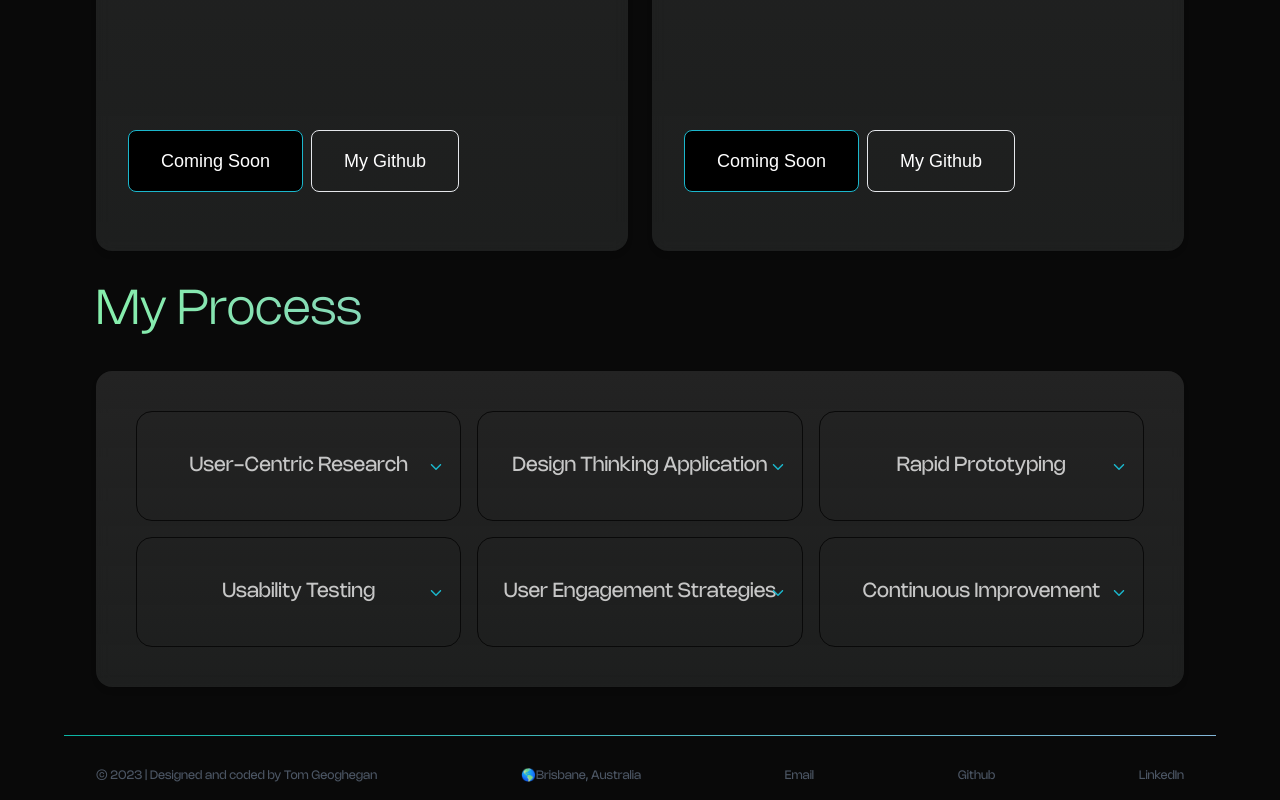
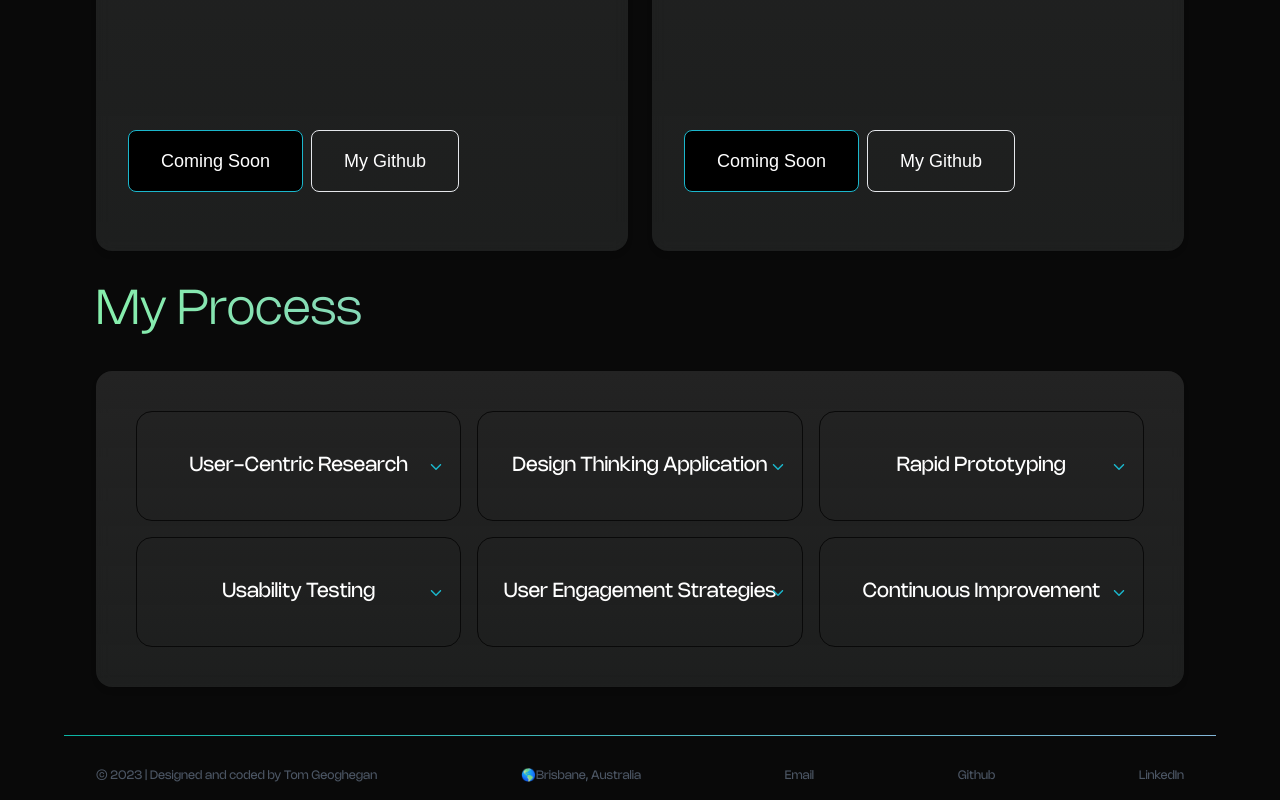
Before and after one commit to TomGegs/My-Portfolio, a React (Vite) app: page /#/projects in a window 1280 px wide. Shown: the part 2279-3079 px from the top of the page. Built offline with nearby package versions, Linux system fonts and the light colour scheme; a web font is replaced by a local one.

Commit message:
Updated font colour to white

```diff
--- a/src/pages/3.projects/Process.jsx
+++ b/src/pages/3.projects/Process.jsx
@@ -49,10 +49,10 @@ function Process() {
                     onKeyDown={() => toggleAccordion}
                     role="button"
                     tabIndex={0}
-                    className="w-full flex flex-col border rounded-2xl border-bgSecondary px-2 py-5 lg:py-10 group-hover:text-white cursor-pointer"
+                    className="w-full flex flex-col border rounded-2xl border-bgSecondary px-2 py-5 lg:py-10 cursor-pointer"
                 >
                     <div className="flex items-center justify-center relative h-full">
-                        <h4 className="text-center font-thin lg:font-normal lg:text-xl text-white/75 transition-all delay-75 ease-in-out group-hover:text-white">
+                        <h4 className="text-center font-thin lg:font-normal lg:text-xl text-white transition-all delay-75 ease-in-out">
                             {process.label}
                         </h4>
                         <span className="absolute right-2 top-[25%]">
@@ -68,7 +68,7 @@ function Process() {
                             isOpenAccordion[index]
                                 ? 'block opacity-100'
                                 : 'hidden opacity-0'
-                        } text-center text-xs font-thin text-white/75 transition-all delay-100 duration-200 ease-in-out group-hover:text-white lg:text-sm`}
+                        } text-center text-xs font-thin text-white transition-all delay-100 duration-200 ease-in-out lg:text-sm`}
                     >
                         {process.description}
                     </p>
```
